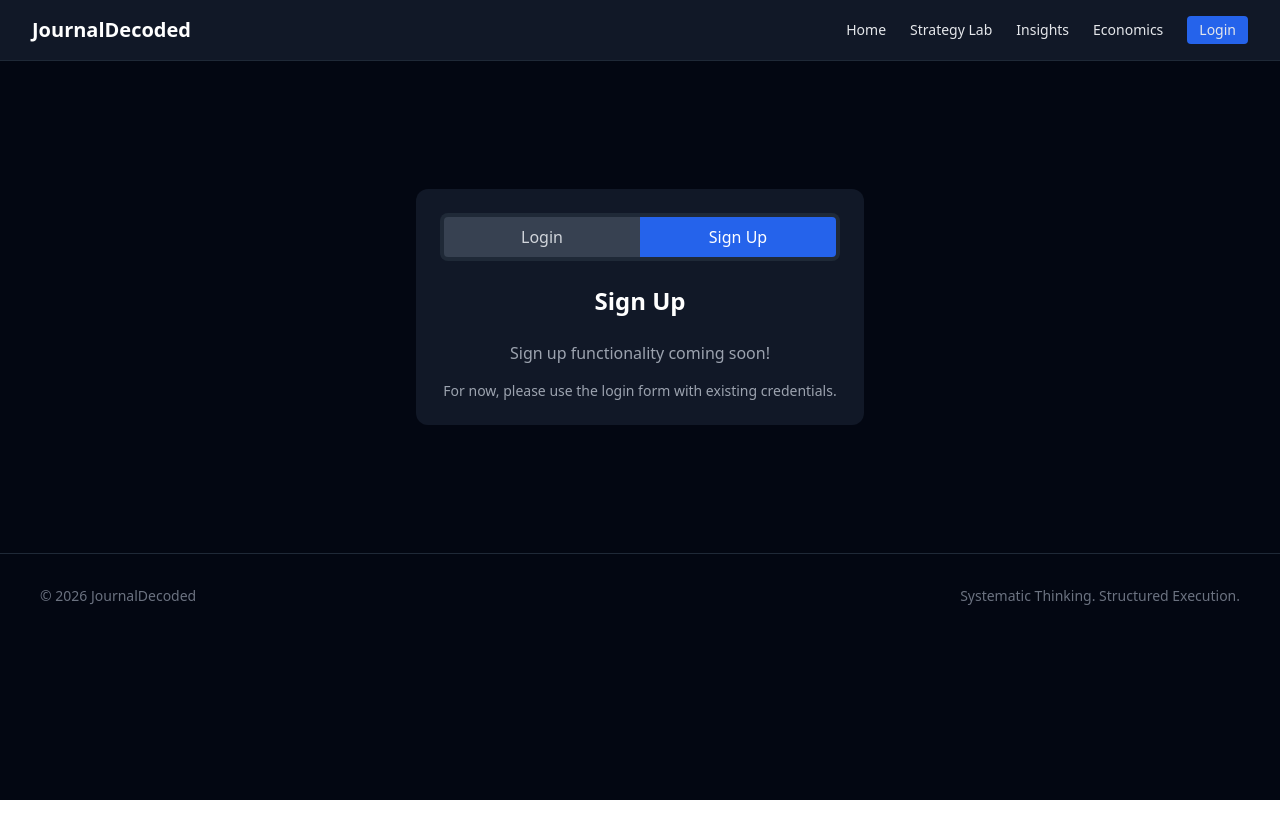
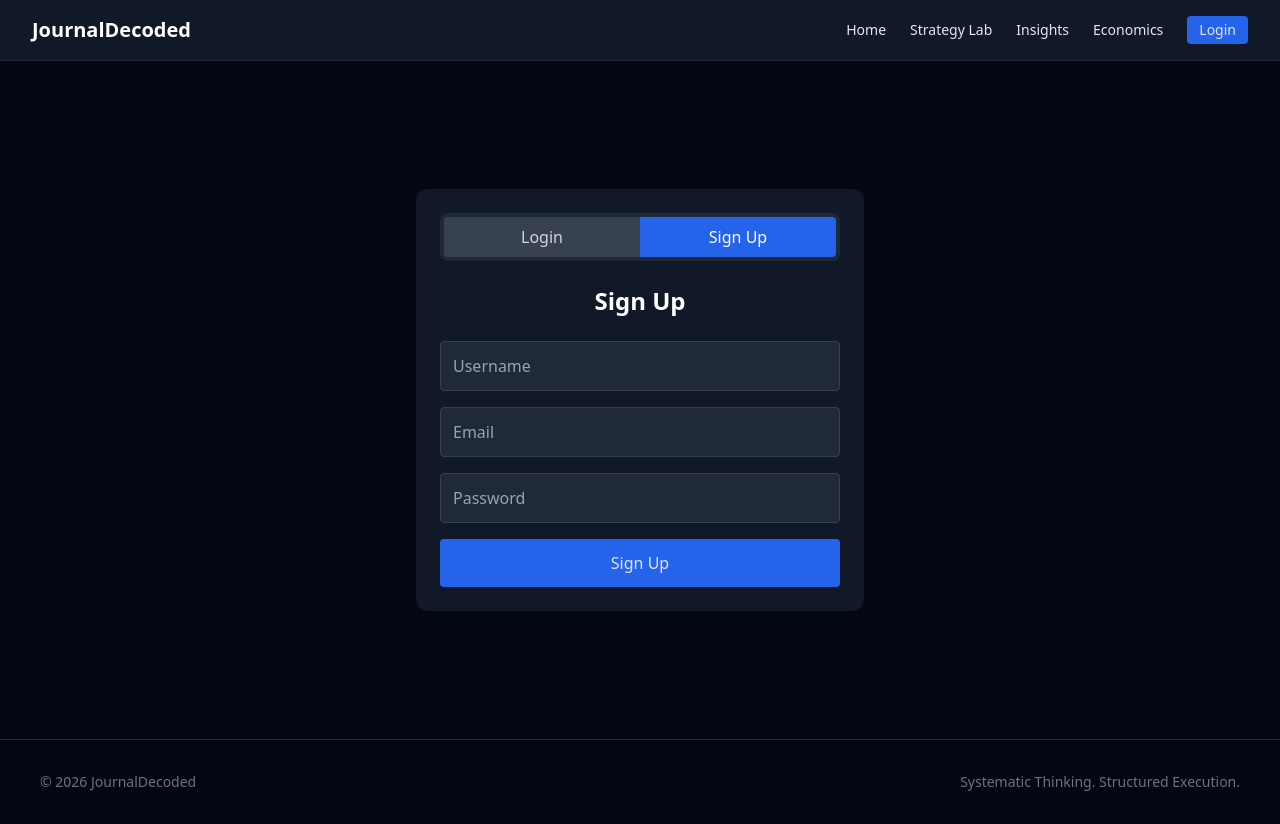
Before and after one commit to thejournaldecoded-tech/journal-decoded-trading-bot, a React (Create React App) app in the folder frontend/: page /login in a window 1280 px wide. Both pictures are taken after a click on the button "Sign Up". Before the commit the page ends 800 px from the top, so only its background shows below. Built offline with nearby package versions, Linux system fonts and the light colour scheme; no server answers.

Commit message:
Fix: Wire up signup form to /signup API - was showing coming soon placeholder

```diff
--- a/frontend/src/pages/Login.js
+++ b/frontend/src/pages/Login.js
@@ -6,20 +6,38 @@ export default function Login() {
   const { login } = useAuth();
   const navigate = useNavigate();
   const [username, setUsername] = useState("");
+  const [email, setEmail] = useState("");
   const [password, setPassword] = useState("");
   const [error, setError] = useState("");
   const [isLogin, setIsLogin] = useState(true); // Toggle between login and signup
 
-  const handleSubmit = async (e) => {
+  const handleAuth = async (e) => {
     e.preventDefault();
-    console.log("Login attempt:", { username, password: "***" });
+    setError("");
+
+    if (isLogin) {
       const success = await login(username, password);
-    console.log("Login result:", success);
       if (success) {
-      console.log("Navigating to dashboard...");
         navigate("/dashboard");
       } else {
         setError("Invalid credentials");
+      }
+    } else {
+      try {
+        const response = await fetch("/api/signup", {
+          method: "POST",
+          headers: { "Content-Type": "application/json" },
+          body: JSON.stringify({ username, email, password }),
+        });
+        if (response.ok) {
+          setIsLogin(true);
+          setError("Signup successful! Please login.");
+        } else {
+          setError("Signup failed. Please try again.");
+        }
+      } catch (err) {
+        setError("Server error during signup.");
+      }
     }
   };
 
@@ -50,8 +68,7 @@ export default function Login() {
       </h2>
       {error && <p className="text-red-500 mb-4">{error}</p>}
 
-      {isLogin ? (
-        <form onSubmit={handleSubmit} className="space-y-4">
+      <form onSubmit={handleAuth} className="space-y-4">
         <input
           type="text"
           placeholder="Username"
@@ -59,6 +76,15 @@ export default function Login() {
           value={username}
           onChange={(e) => setUsername(e.target.value)}
         />
+        {!isLogin && (
+          <input
+            type="email"
+            placeholder="Email"
+            className="w-full p-3 rounded bg-gray-800 border border-gray-700"
+            value={email}
+            onChange={(e) => setEmail(e.target.value)}
+          />
+        )}
         <input
           type="password"
           placeholder="Password"
@@ -67,15 +93,9 @@ export default function Login() {
           onChange={(e) => setPassword(e.target.value)}
         />
         <button className="w-full bg-blue-600 hover:bg-blue-700 py-3 rounded font-medium">
-            Login
+          {isLogin ? 'Login' : 'Sign Up'}
         </button>
       </form>
-      ) : (
-        <div className="text-center text-gray-400">
-          <p className="mb-4">Sign up functionality coming soon!</p>
-          <p className="text-sm">For now, please use the login form with existing credentials.</p>
-        </div>
-      )}
     </div>
   );
 }
```
Lines whose indentation alone changed are shown as unchanged.
